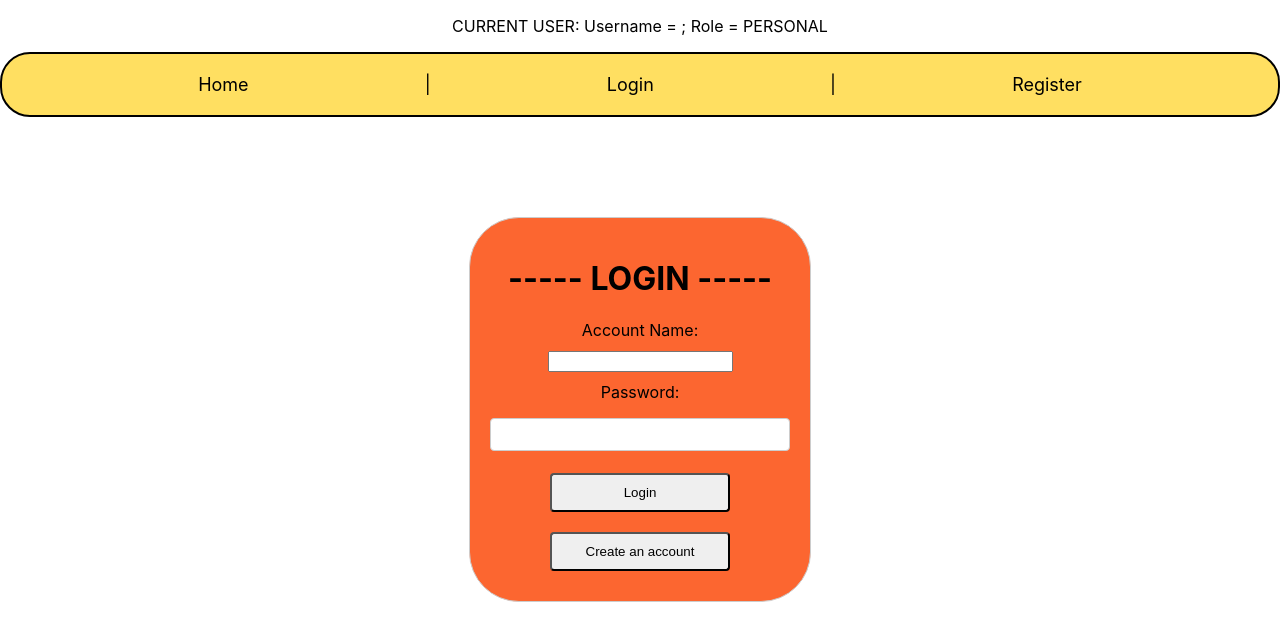
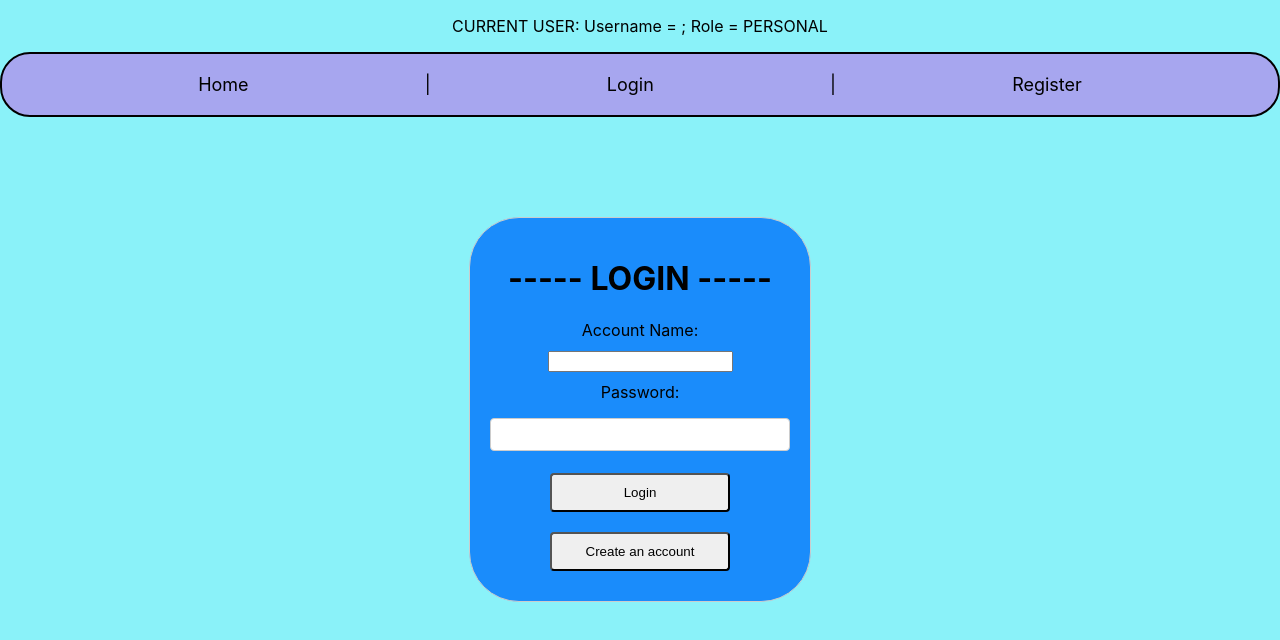
Before and after one commit to josephcalungsod/revconnect-frontend, a React (Create React App) app: page /login in a window 1280 px wide. Shown: the top 640 px of the page. Built offline with nearby package versions, Linux system fonts and the light colour scheme.

Commit message:
Color Editing

```diff
--- a/src/App.css
+++ b/src/App.css
@@ -38,7 +38,7 @@
 }
 
 .Navbar{
-  background-color: rgba(255, 221, 85, 0.925);
+  background-color: rgba(170, 160, 239, 0.925);
   border-radius: 30px;
   border: 2px solid;
   font-size: large;
@@ -57,3 +57,8 @@
   transform: scale(1.1);
   color: blue;
 }
+
+body{
+  background-color: rgb(138, 242, 249);
+
+}
--- a/src/App.tsx
+++ b/src/App.tsx
@@ -46,6 +46,7 @@ function App() {
   let context = {account, setAccount};
 
   return (
+
     <div className="App">
       <AccountContext.Provider value = {context}>
         <BrowserRouter>
--- a/src/components/css/Login.css
+++ b/src/components/css/Login.css
@@ -4,7 +4,7 @@
     padding: 20px;
     border: 1px solid #ccc;
     border-radius: 50px;
-    background-color: #fc4300cf;
+    background-color: #0076fccf;
   }
 
   .loginContainer label {
--- a/src/components/css/Register.css
+++ b/src/components/css/Register.css
@@ -5,7 +5,7 @@
     padding: 20px;
     border: 1px solid #ccc;
     border-radius: 50px;
-    background-color: #f79926cf;
+    background-color: #6897e8;
 }
 
 .registerContainer label{
@@ -34,7 +34,7 @@
 }
 
 .registerContainer button:hover{
-    background-color: rgb(255, 102, 0);
+    background-color: rgb(0, 179, 255);
     animation: bubble 0.5s ease-out;
 }
 
```
